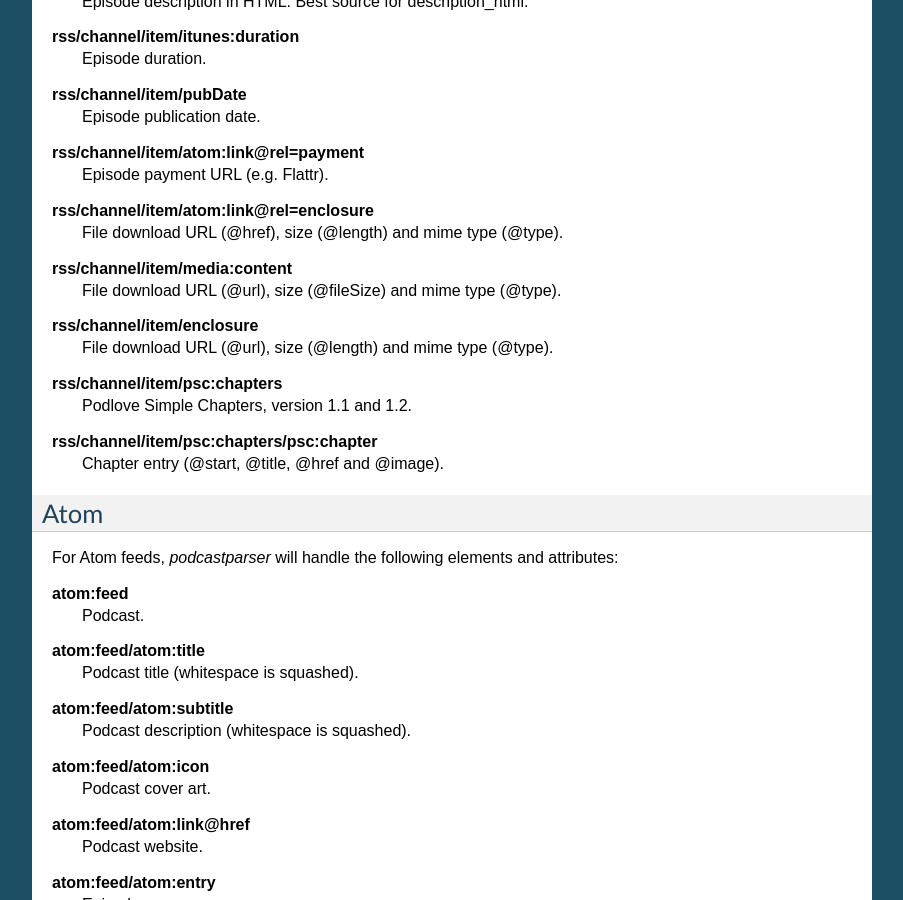
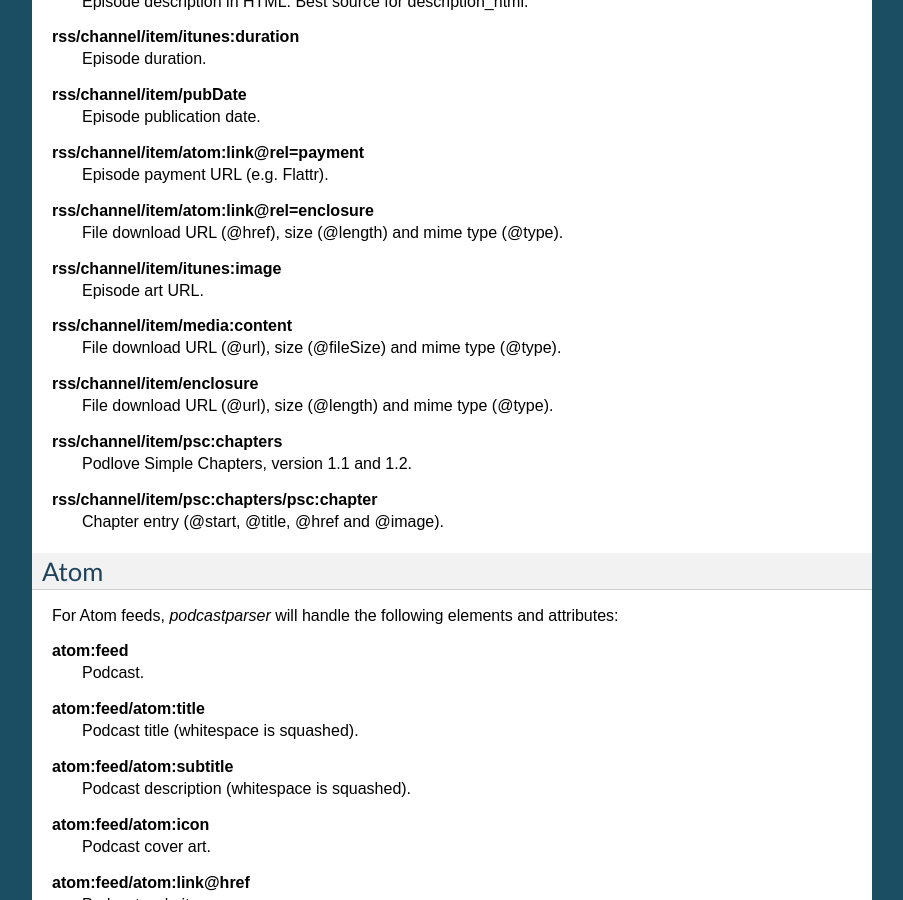
Before and after one commit to gpodder/podcastparser, a Sphinx documentation site: the page built from doc/index.rst, in a window 1280 px wide and 900 px high, scrolled down 1814 px. Shown: the whole window, without its empty margins (198-1101 px from the left). Built offline with Sphinx 7.4.7, drawn with Linux system fonts in a browser that asks for light colours; the version number could not be read and is left out.

Commit message:
Add Episode art to doc

```diff
--- a/doc/index.rst
+++ b/doc/index.rst
@@ -129,6 +129,9 @@ RSS
 **rss/channel/item/atom:link@rel=enclosure**
     File download URL (@href), size (@length) and mime type (@type).
 
+**rss/channel/item/itunes:image**
+    Episode art URL.
+
 **rss/channel/item/media:content**
     File download URL (@url), size (@fileSize) and mime type (@type).
 
```
